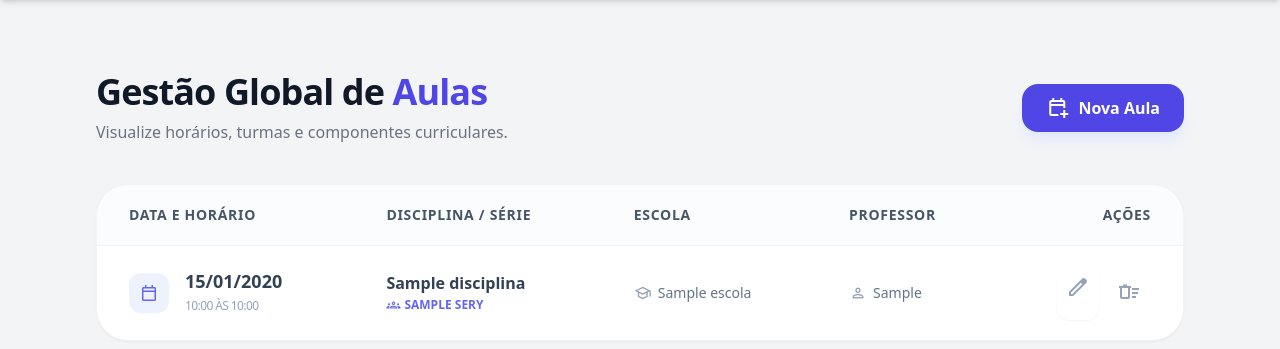
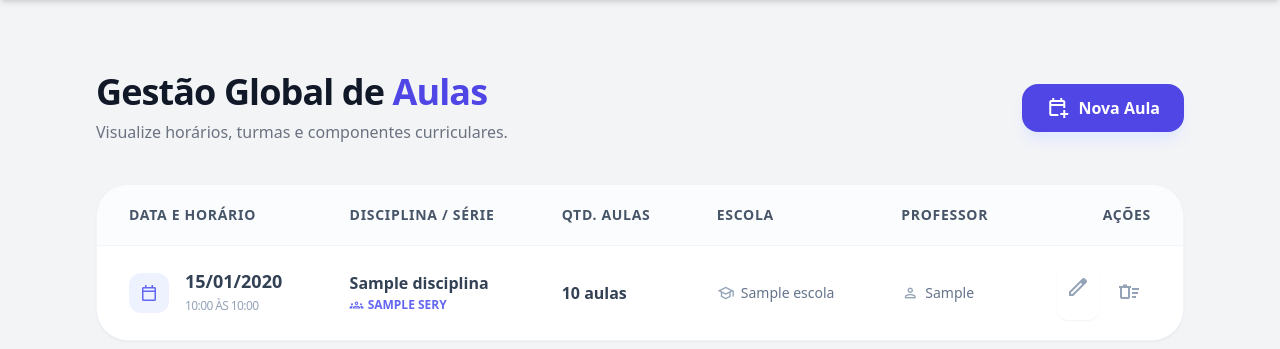
Before and after one commit to kaiquealencar/chronosdocente, a Flask app: page /aulas in a window 1280 px wide. Shown: the part 64-413 px from the top of the page. Run offline with Flask 3, Linux system fonts and the light colour scheme; a user stored in the database is signed in; tables that the repository leaves empty hold one stand-in row (values such as "Sample post"); some libraries are stand-ins or nearby versions.

Commit message:
fix - correcao no create e edit de aulas

```diff
--- a/blueprints/aulas/templates/aulas/list_aulas.html
+++ b/blueprints/aulas/templates/aulas/list_aulas.html
@@ -33,6 +33,7 @@
                     <tr class="bg-slate-50/50 border-b border-slate-100">
                         <th class="px-8 py-5 text-sm font-semibold text-slate-600 uppercase tracking-wider">Data e Horário</th>
                         <th class="px-8 py-5 text-sm font-semibold text-slate-600 uppercase tracking-wider">Disciplina / Série</th>
+                        <th class="px-8 py-5 text-sm font-semibold text-slate-600 uppercase tracking-wider">Qtd. Aulas </th>
                         <th class="px-8 py-5 text-sm font-semibold text-slate-600 uppercase tracking-wider">Escola</th>
                         {% if is_admin %}
                         <th class="px-8 py-5 text-sm font-semibold text-slate-600 uppercase tracking-wider">Professor</th>
@@ -61,14 +62,18 @@
 
                         <td class="px-8 py-5">
                             <div class="flex flex-col">
-                                <span class="font-bold text-slate-700">{{ aula.disciplina.nome }}</span>
+                                <span class="font-bold text-slate-700">{{ aula.disciplina.nome }} </span>
                                 <span class="inline-flex items-center gap-1 text-indigo-500 text-xs font-bold uppercase">
                                     <span class="material-symbols-outlined text-sm">groups</span>
                                     {{ aula.serie.nome }}
                                 </span>
                             </div>
                         </td>
-
+                         <td class="px-8 py-5">
+                            <div class="flex flex-col">
+                                <span class="font-bold text-slate-700"> {{aula.quantidade_aulas}} {% if aula.quantidade_aulas > 1 %} aulas {% else %} aula {% endif %}</span>
+                            </div>
+                        </td>
                         <td class="px-8 py-5">
                             <div class="flex items-center text-slate-500 text-sm">
                                 <span class="material-symbols-outlined text-lg mr-1.5 text-slate-400">school</span>
--- a/blueprints/aulas/views.py
+++ b/blueprints/aulas/views.py
@@ -63,7 +63,7 @@ class AulaView(MethodView):
             dia_aula = datetime.strptime(request.form.get('dia_aula'), '%Y-%m-%d').date()
             hora_inicio = datetime.strptime(request.form.get('hora_inicio'), '%H:%M').time()
             hora_fim = datetime.strptime(request.form.get('hora_fim'), '%H:%M').time()
-            quantidade_aula = int(request.form.get('quantidade_aulas'))
+            quantidade_aulas = int(request.form.get('quantidade_aulas'))
 
             disciplina_id = int(request.form.get('disciplina_id'))
             escola_id = int(request.form.get('escola_id'))
@@ -75,13 +75,13 @@ class AulaView(MethodView):
 
         if id is None:
             sucesso, erro = create_aula(
-                dia_aula, hora_inicio, hora_fim, quantidade_aula,
+                dia_aula, hora_inicio, hora_fim, quantidade_aulas,
                 disciplina_id, usuario_id, escola_id, serie_id
             )
             mensagem = 'Aula agendada com sucesso!'
         else:
             sucesso, erro = edit_aula(
-                id, dia_aula, hora_inicio, hora_fim, quantidade_aula,
+                id, dia_aula, hora_inicio, hora_fim, quantidade_aulas,
                 disciplina_id, usuario_id, escola_id, serie_id
             )
             mensagem = 'Aula atualizada com sucesso!'
@@ -99,12 +99,13 @@ class AulaView(MethodView):
             'hora_fim': hora_fim,
             'disciplina_id': disciplina_id,
             'escola_id': escola_id,
-            'serie_id': serie_id
+            'serie_id': serie_id,
+            'quantidade_aulas': quantidade_aula
         }
 
         disciplinas = Disciplina.query.filter_by(usuario_id=current_user.id).all()
-        escolas = Escola.query.all()
-        series = Serie.query.all()
+        escolas = Escola.query.filter_by(usuario_id=current_user.id).all()
+        series = Serie.query.filter_by(usuario_id=current_user.id).all()
 
         return render_template('aulas/form_aula.html',
                                aula=aula_refill,
--- a/repositories/aula_repository.py
+++ b/repositories/aula_repository.py
@@ -9,7 +9,7 @@ def create_aula(dia_aula, hora_inicio, hora_fim, quantidade_aula, disciplina_id,
             dia_aula =  dia_aula,
             hora_inicio = hora_inicio,
             hora_fim = hora_fim,
-            quantidade_aula = quantidade_aula,
+            quantidade_aulas = quantidade_aula,
             disciplina_id = disciplina_id,
             usuario_id = usuario_id,
             escola_id = escola_id,
```
Also changed, not shown: blueprints/aulas/templates/aulas/form_aula.html (+4 -5 lines).
